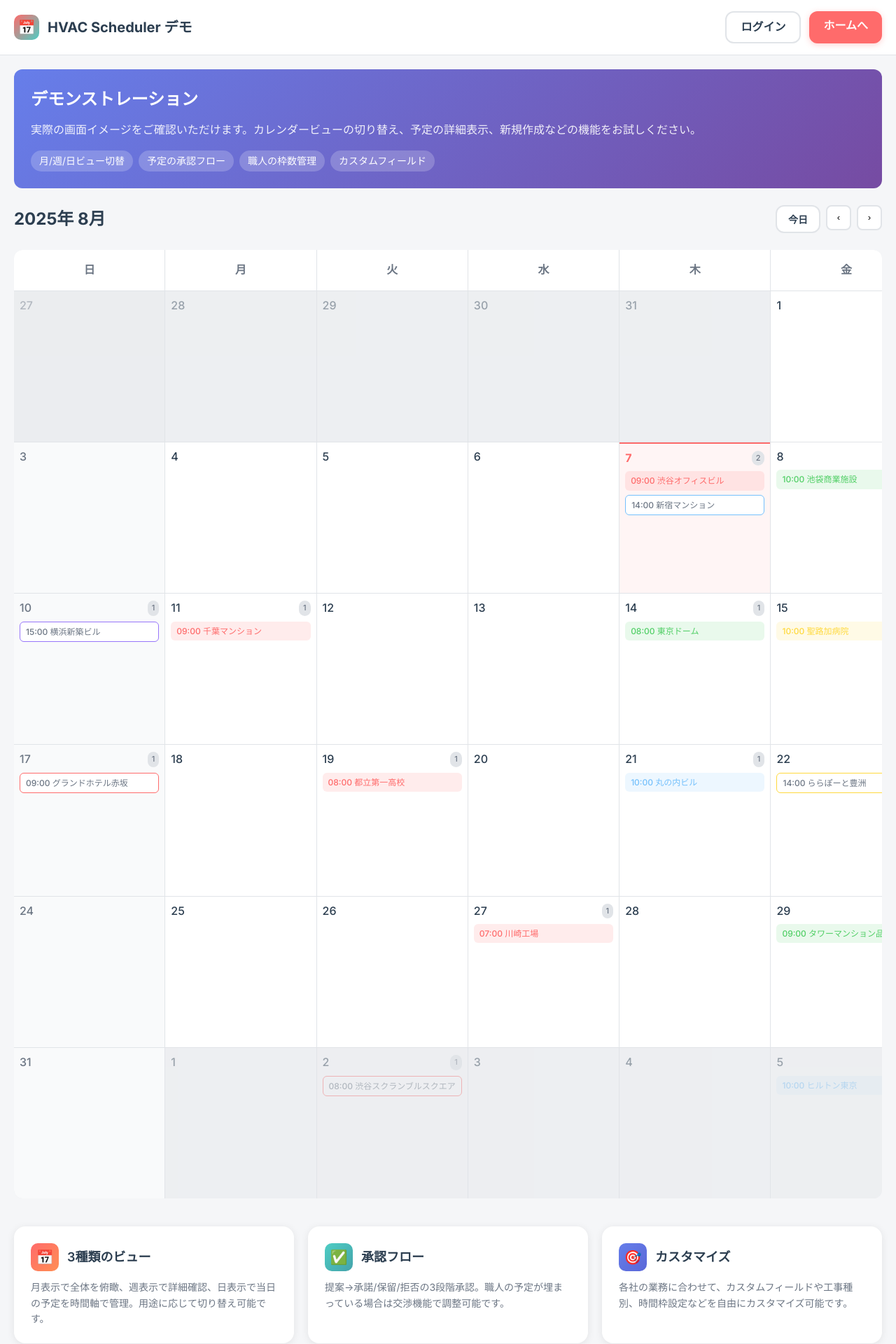
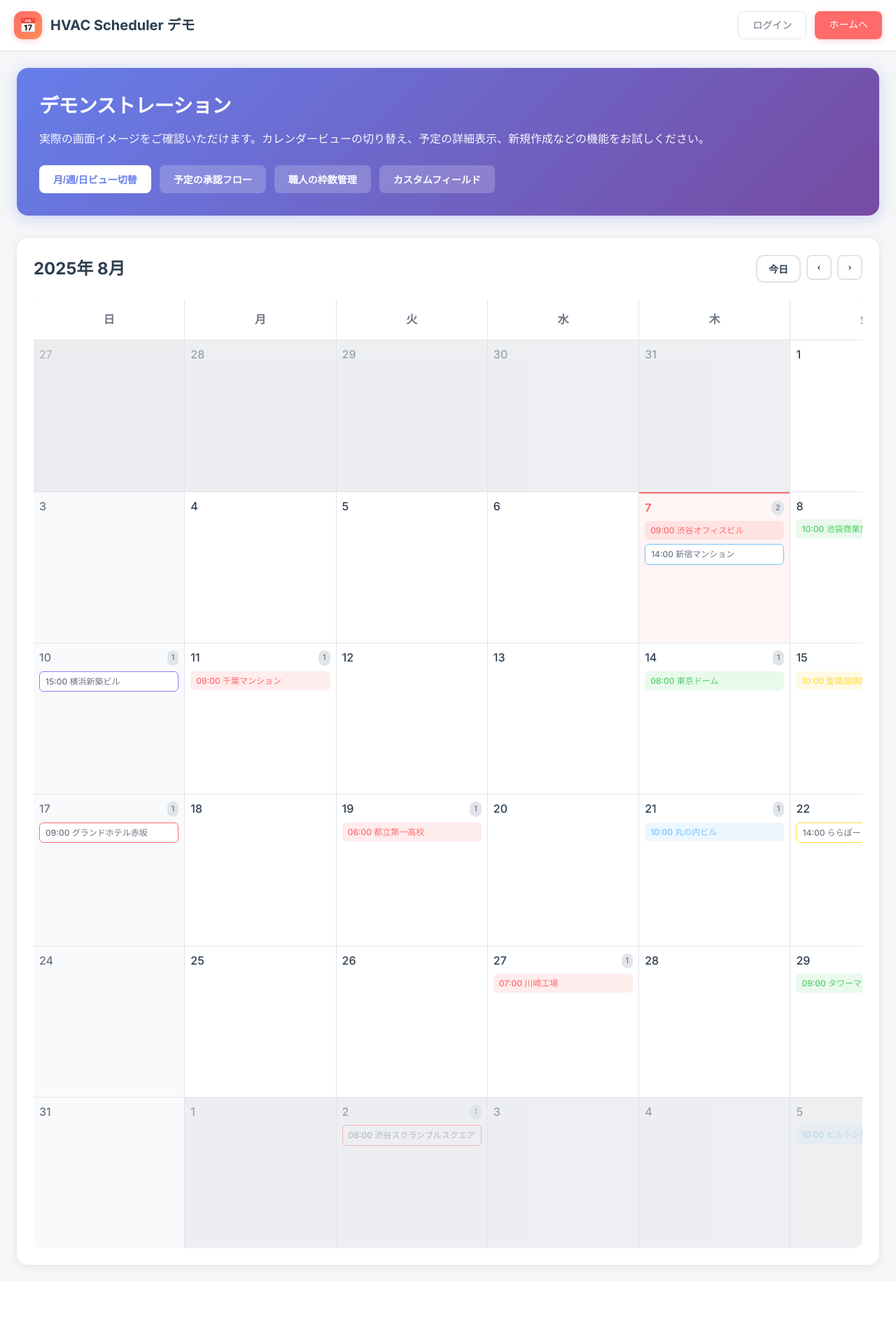
Before and after one commit to kosuke-kagatsume/air-conditioning-scheduler, a Next.js app: page /demo in a window 1280 px wide. Shown: the top 1920 px of the page at 70% size. After the commit the page ends 1831 px from the top, so only its background shows below. Built offline with nearby package versions, Linux system fonts and the light colour scheme.

Commit message:
Redesign demo page to match screenshot UI style
- Clean header with gradient logo and buttons
- Purple gradient demo banner with feature buttons
- Calendar in white card container with shadow
- Modern, clean UI matching the screenshot design

```diff
--- a/app/demo/page.tsx
+++ b/app/demo/page.tsx
@@ -3,11 +3,11 @@
 import { useState, useEffect } from 'react'
 import TimeTreeCalendar from '@/components/TimeTreeCalendar'
 import Link from 'next/link'
-import { mockEvents } from '@/lib/mockData'
 
 export default function DemoPage() {
-  const [selectedWorkers, setSelectedWorkers] = useState<string[]>([])
   const [mounted, setMounted] = useState(false)
+  const [currentView, setCurrentView] = useState<'month' | 'week' | 'day'>('month')
+  const [selectedDate, setSelectedDate] = useState(new Date())
 
   useEffect(() => {
     setMounted(true)
@@ -23,7 +23,8 @@ export default function DemoPage() {
       <header style={{
         background: 'white',
         borderBottom: '1px solid #e1e4e8',
-        padding: '16px 20px'
+        padding: '16px 20px',
+        boxShadow: '0 1px 3px rgba(0,0,0,0.05)'
       }}>
         <div style={{
           maxWidth: '1400px',
@@ -33,17 +34,17 @@ export default function DemoPage() {
           alignItems: 'center'
         }}>
           <div style={{ display: 'flex', alignItems: 'center', gap: '12px' }}>
-            <Link href="/" style={{ textDecoration: 'none', display: 'flex', alignItems: 'center', gap: '12px' }}>
             <div style={{
-                width: '36px',
-                height: '36px',
-                background: 'linear-gradient(135deg, #ff6b6b 0%, #4ecdc4 100%)',
-                borderRadius: '10px',
+              width: '40px',
+              height: '40px',
+              background: 'linear-gradient(135deg, #ff6b6b 0%, #ff8e53 100%)',
+              borderRadius: '12px',
               display: 'flex',
               alignItems: 'center',
               justifyContent: 'center',
               fontSize: '20px',
-                color: 'white'
+              color: 'white',
+              boxShadow: '0 2px 8px rgba(255,107,107,0.3)'
             }}>
               📅
             </div>
@@ -53,14 +54,33 @@ export default function DemoPage() {
               margin: 0,
               color: '#2c3e50'
             }}>HVAC Scheduler デモ</h1>
-            </Link>
           </div>
 
           <div style={{ display: 'flex', gap: '12px' }}>
-            <Link href="/login" className="btn-secondary" style={{ padding: '8px 20px' }}>
+            <Link href="/login" style={{
+              padding: '8px 20px',
+              background: 'white',
+              color: '#6c7684',
+              border: '1px solid #e1e4e8',
+              borderRadius: '8px',
+              textDecoration: 'none',
+              fontSize: '14px',
+              fontWeight: '500',
+              transition: 'all 0.2s'
+            }}>
               ログイン
             </Link>
-            <Link href="/" className="btn-primary" style={{ padding: '8px 20px' }}>
+            <Link href="/" style={{
+              padding: '8px 20px',
+              background: '#ff6b6b',
+              color: 'white',
+              borderRadius: '8px',
+              textDecoration: 'none',
+              fontSize: '14px',
+              fontWeight: '500',
+              boxShadow: '0 2px 8px rgba(255,107,107,0.3)',
+              transition: 'all 0.2s'
+            }}>
               ホームへ
             </Link>
           </div>
@@ -68,176 +88,111 @@ export default function DemoPage() {
       </header>
 
       {/* Main Content */}
-      <main style={{ padding: '20px' }}>
+      <main style={{ padding: '24px' }}>
         <div style={{ maxWidth: '1400px', margin: '0 auto' }}>
-          {/* Info Banner */}
+          {/* Demo Banner */}
           <div style={{
             background: 'linear-gradient(135deg, #667eea 0%, #764ba2 100%)',
+            borderRadius: '16px',
+            padding: '32px',
+            marginBottom: '32px',
             color: 'white',
-            padding: '24px',
-            borderRadius: '12px',
-            marginBottom: '24px'
+            boxShadow: '0 4px 20px rgba(102,126,234,0.3)'
           }}>
-            <h2 style={{ fontSize: '24px', fontWeight: '600', marginBottom: '12px' }}>
+            <h2 style={{
+              fontSize: '28px',
+              fontWeight: '700',
+              marginBottom: '12px',
+              letterSpacing: '-0.5px'
+            }}>
               デモンストレーション
             </h2>
-            <p style={{ fontSize: '16px', opacity: 0.9, marginBottom: '16px' }}>
+            <p style={{
+              fontSize: '16px',
+              opacity: 0.95,
+              marginBottom: '24px',
+              lineHeight: '1.6'
+            }}>
               実際の画面イメージをご確認いただけます。カレンダービューの切り替え、予定の詳細表示、新規作成などの機能をお試しください。
             </p>
-            <div style={{ display: 'flex', gap: '8px', flexWrap: 'wrap' }}>
-              <span style={{
-                padding: '4px 12px',
-                background: 'rgba(255, 255, 255, 0.2)',
-                borderRadius: '20px',
-                fontSize: '14px'
-              }}>
+            <div style={{ display: 'flex', gap: '12px', flexWrap: 'wrap' }}>
+              <button
+                onClick={() => setCurrentView('month')}
+                style={{
+                  padding: '10px 20px',
+                  background: currentView === 'month' ? 'white' : 'rgba(255,255,255,0.2)',
+                  color: currentView === 'month' ? '#667eea' : 'white',
+                  border: 'none',
+                  borderRadius: '8px',
+                  fontSize: '14px',
+                  fontWeight: '600',
+                  cursor: 'pointer',
+                  transition: 'all 0.2s'
+                }}
+              >
                 月/週/日ビュー切替
-              </span>
-              <span style={{
-                padding: '4px 12px',
-                background: 'rgba(255, 255, 255, 0.2)',
-                borderRadius: '20px',
-                fontSize: '14px'
-              }}>
+              </button>
+              <button
+                style={{
+                  padding: '10px 20px',
+                  background: 'rgba(255,255,255,0.2)',
+                  color: 'white',
+                  border: 'none',
+                  borderRadius: '8px',
+                  fontSize: '14px',
+                  fontWeight: '600',
+                  cursor: 'pointer',
+                  transition: 'all 0.2s'
+                }}
+              >
                 予定の承認フロー
-              </span>
-              <span style={{
-                padding: '4px 12px',
-                background: 'rgba(255, 255, 255, 0.2)',
-                borderRadius: '20px',
-                fontSize: '14px'
-              }}>
+              </button>
+              <button
+                style={{
+                  padding: '10px 20px',
+                  background: 'rgba(255,255,255,0.2)',
+                  color: 'white',
+                  border: 'none',
+                  borderRadius: '8px',
+                  fontSize: '14px',
+                  fontWeight: '600',
+                  cursor: 'pointer',
+                  transition: 'all 0.2s'
+                }}
+              >
                 職人の枠数管理
-              </span>
-              <span style={{
-                padding: '4px 12px',
-                background: 'rgba(255, 255, 255, 0.2)',
-                borderRadius: '20px',
-                fontSize: '14px'
-              }}>
+              </button>
+              <button
+                style={{
+                  padding: '10px 20px',
+                  background: 'rgba(255,255,255,0.2)',
+                  color: 'white',
+                  border: 'none',
+                  borderRadius: '8px',
+                  fontSize: '14px',
+                  fontWeight: '600',
+                  cursor: 'pointer',
+                  transition: 'all 0.2s'
+                }}
+              >
                 カスタムフィールド
-              </span>
+              </button>
             </div>
           </div>
 
-          {/* Calendar View */}
+          {/* Calendar Container */}
+          <div style={{
+            background: 'white',
+            borderRadius: '16px',
+            padding: '24px',
+            boxShadow: '0 2px 12px rgba(0,0,0,0.08)'
+          }}>
             <TimeTreeCalendar
-            view="month"
-            selectedDate={new Date()}
-            onDateSelect={(date) => console.log('Date selected:', date)}
+              view={currentView}
+              selectedDate={selectedDate}
+              onDateSelect={(date) => setSelectedDate(date)}
               selectedCompanies={[]}
             />
-
-          {/* Features */}
-          <div style={{
-            marginTop: '40px',
-            display: 'grid',
-            gridTemplateColumns: 'repeat(auto-fit, minmax(300px, 1fr))',
-            gap: '20px'
-          }}>
-            <div className="card">
-              <div style={{ display: 'flex', alignItems: 'center', gap: '12px', marginBottom: '12px' }}>
-                <div style={{
-                  width: '40px',
-                  height: '40px',
-                  background: 'linear-gradient(135deg, #ff6b6b, #ff8e53)',
-                  borderRadius: '10px',
-                  display: 'flex',
-                  alignItems: 'center',
-                  justifyContent: 'center',
-                  fontSize: '20px'
-                }}>
-                  📅
-                </div>
-                <h3 style={{ fontSize: '18px', fontWeight: '600', color: '#2c3e50' }}>
-                  3種類のビュー
-                </h3>
-              </div>
-              <p style={{ fontSize: '14px', color: '#6c7684', lineHeight: '1.6' }}>
-                月表示で全体を俯瞰、週表示で詳細確認、日表示で当日の予定を時間軸で管理。用途に応じて切り替え可能です。
-              </p>
-            </div>
-
-            <div className="card">
-              <div style={{ display: 'flex', alignItems: 'center', gap: '12px', marginBottom: '12px' }}>
-                <div style={{
-                  width: '40px',
-                  height: '40px',
-                  background: 'linear-gradient(135deg, #4ecdc4, #44a3aa)',
-                  borderRadius: '10px',
-                  display: 'flex',
-                  alignItems: 'center',
-                  justifyContent: 'center',
-                  fontSize: '20px'
-                }}>
-                  ✅
-                </div>
-                <h3 style={{ fontSize: '18px', fontWeight: '600', color: '#2c3e50' }}>
-                  承認フロー
-                </h3>
-              </div>
-              <p style={{ fontSize: '14px', color: '#6c7684', lineHeight: '1.6' }}>
-                提案→承諾/保留/拒否の3段階承認。職人の予定が埋まっている場合は交渉機能で調整可能です。
-              </p>
-            </div>
-
-            <div className="card">
-              <div style={{ display: 'flex', alignItems: 'center', gap: '12px', marginBottom: '12px' }}>
-                <div style={{
-                  width: '40px',
-                  height: '40px',
-                  background: 'linear-gradient(135deg, #667eea, #5a67d8)',
-                  borderRadius: '10px',
-                  display: 'flex',
-                  alignItems: 'center',
-                  justifyContent: 'center',
-                  fontSize: '20px'
-                }}>
-                  🎯
-                </div>
-                <h3 style={{ fontSize: '18px', fontWeight: '600', color: '#2c3e50' }}>
-                  カスタマイズ
-                </h3>
-              </div>
-              <p style={{ fontSize: '14px', color: '#6c7684', lineHeight: '1.6' }}>
-                各社の業務に合わせて、カスタムフィールドや工事種別、時間枠設定などを自由にカスタマイズ可能です。
-              </p>
-            </div>
-          </div>
-
-          {/* Try Features */}
-          <div style={{
-            marginTop: '40px',
-            padding: '32px',
-            background: 'white',
-            borderRadius: '12px',
-            textAlign: 'center'
-          }}>
-            <h3 style={{ fontSize: '24px', fontWeight: '600', marginBottom: '16px', color: '#2c3e50' }}>
-              さらに機能を試す
-            </h3>
-            <p style={{ fontSize: '16px', color: '#6c7684', marginBottom: '24px' }}>
-              ログインすることで、全ての機能をお試しいただけます
-            </p>
-            <div style={{ display: 'flex', gap: '16px', justifyContent: 'center', flexWrap: 'wrap' }}>
-              <div style={{ textAlign: 'left', background: '#f5f6f8', padding: '16px', borderRadius: '8px', minWidth: '200px' }}>
-                <p style={{ fontSize: '14px', fontWeight: '600', marginBottom: '8px' }}>管理者として</p>
-                <p style={{ fontSize: '13px', color: '#6c7684', marginBottom: '4px' }}>Email: admin@hvac.jp</p>
-                <p style={{ fontSize: '13px', color: '#6c7684' }}>Pass: demo123</p>
-              </div>
-              <div style={{ textAlign: 'left', background: '#f5f6f8', padding: '16px', borderRadius: '8px', minWidth: '200px' }}>
-                <p style={{ fontSize: '14px', fontWeight: '600', marginBottom: '8px' }}>職人として</p>
-                <p style={{ fontSize: '13px', color: '#6c7684', marginBottom: '4px' }}>Email: tanaka@worker.jp</p>
-                <p style={{ fontSize: '13px', color: '#6c7684' }}>Pass: demo123</p>
-              </div>
-            </div>
-            <Link href="/login" className="btn-primary" style={{
-              marginTop: '24px',
-              padding: '12px 32px',
-              display: 'inline-block'
-            }}>
-              ログインして全機能を試す
-            </Link>
           </div>
         </div>
       </main>
```
Lines whose indentation alone changed are shown as unchanged.
